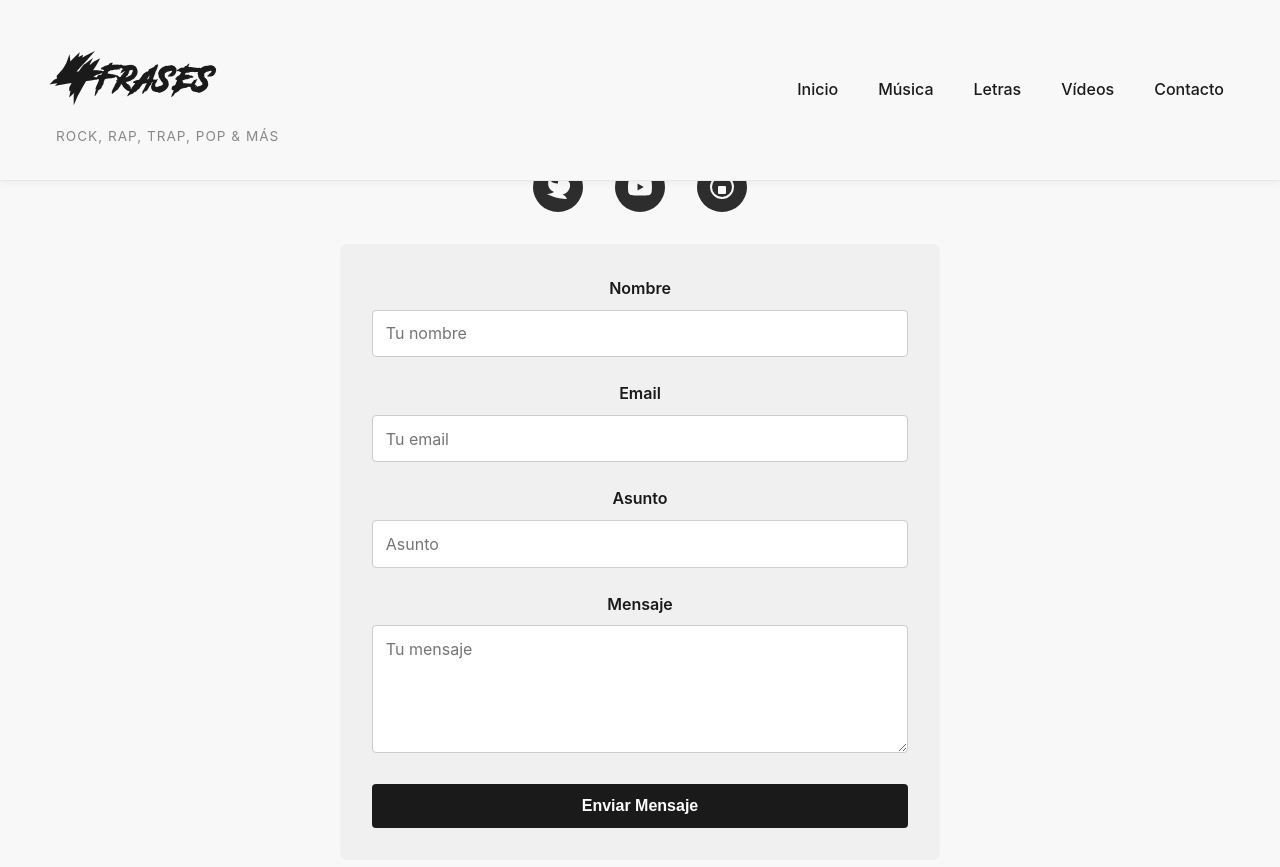
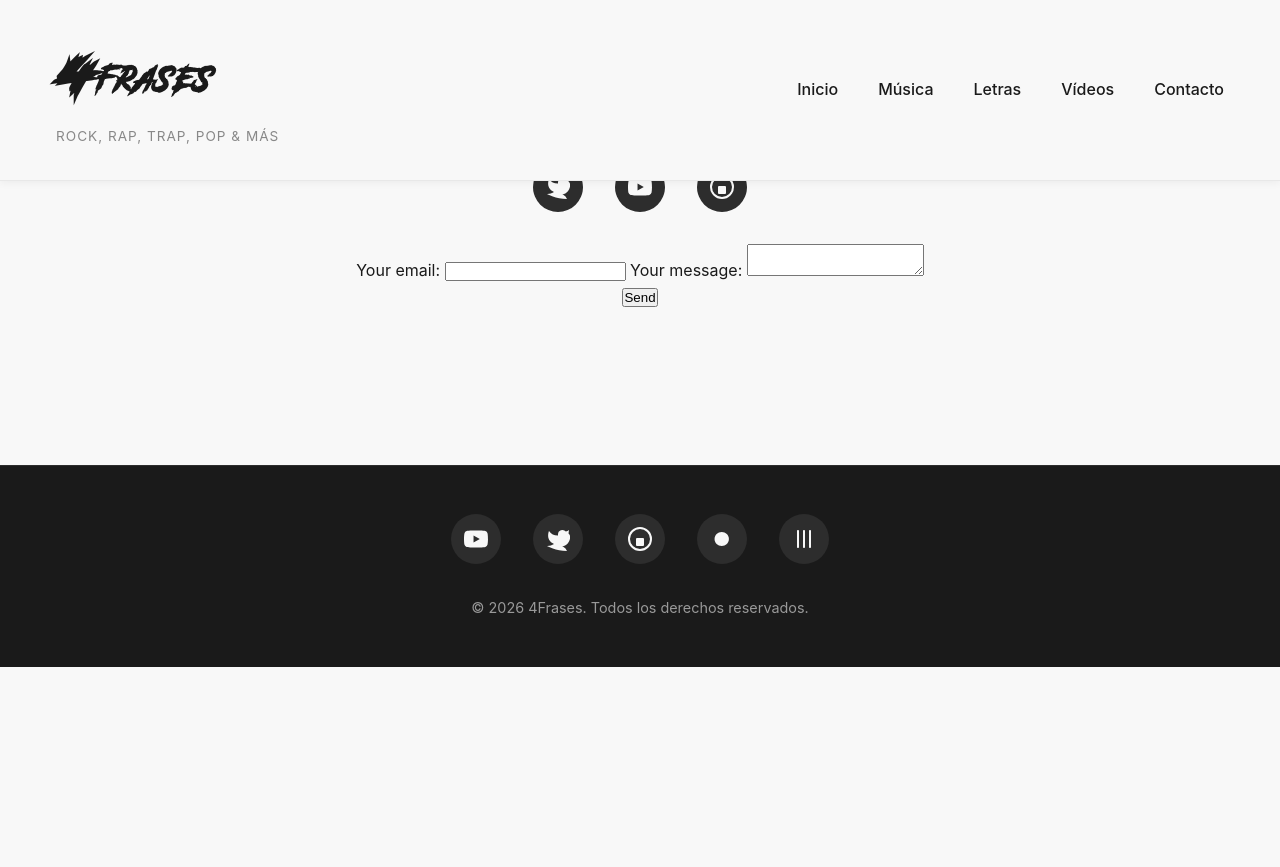
Before and after one commit to 4frases/4frases.github.io, a Jekyll site: the page built from pages/contacto.html, in a window 1280 px wide and 900 px high, scrolled down 316 px. Shown: the top 867 px of the window. Built offline with Jekyll 4.4.1, drawn with Linux system fonts in a browser that asks for light colours; after the commit the page ends 983 px from its top, so only the background shows below that.

Commit message:
Update contacto.html

```diff
--- a/pages/contacto.html
+++ b/pages/contacto.html
@@ -41,43 +41,21 @@
 
 
 
-	         <form action="https://formsubmit.co/contacto@4frases.com" method="POST"
-                  style="background-color: #f0f0f0; padding: 2rem; border-radius: 8px;">
-
-                <div style="margin-bottom: 1.5rem;">
-                    <label for="name" style="display: block; margin-bottom: 0.5rem; font-weight: 600;">Nombre</label>
-                    <input type="text" name="name" placeholder="Tu nombre" required
-                           style="width: 100%; padding: 0.8rem; border: 1px solid #ccc; border-radius: 4px; font-size: 1rem; font-family: inherit;">
-                </div>
-
-                <div style="margin-bottom: 1.5rem;">
-                    <label for="email" style="display: block; margin-bottom: 0.5rem; font-weight: 600;">Email</label>
-                    <input type="email" name="email" placeholder="Tu email" required
-                           style="width: 100%; padding: 0.8rem; border: 1px solid #ccc; border-radius: 4px; font-size: 1rem; font-family: inherit;">
-                </div>
-
-                <div style="margin-bottom: 1.5rem;">
-                    <label for="subject" style="display: block; margin-bottom: 0.5rem; font-weight: 600;">Asunto</label>
-                    <input type="text" name="_subject" placeholder="Asunto"
-                           style="width: 100%; padding: 0.8rem; border: 1px solid #ccc; border-radius: 4px; font-size: 1rem; font-family: inherit;">
-                </div>
-
-                <div style="margin-bottom: 1.5rem;">
-                    <label for="message" style="display: block; margin-bottom: 0.5rem; font-weight: 600;">Mensaje</label>
-                    <textarea name="message" placeholder="Tu mensaje" rows="5" required
-                              style="width: 100%; padding: 0.8rem; border: 1px solid #ccc; border-radius: 4px; font-size: 1rem; font-family: inherit;"></textarea>
-                </div>
-
-                <!-- Campo oculto para redirigir después de enviar -->
-                <input type="hidden" name="_next" value="https://4frases.com">
-
-                <button type="submit"
-                        style="width: 100%; padding: 0.8rem; background-color: #1a1a1a; color: white;
-                               border: none; border-radius: 4px; font-weight: 600; cursor: pointer; font-size: 1rem;
-                               transition: background-color 0.3s ease;">
-                    Enviar Mensaje
-                </button>
-            </form>
+	        <form
+  action="https://formspree.io/f/xpqjngow"
+  method="POST"
+>
+  <label>
+    Your email:
+    <input type="email" name="email">
+  </label>
+  <label>
+    Your message:
+    <textarea name="message"></textarea>
+  </label>
+  <!-- your other form fields go here -->
+  <button type="submit">Send</button>
+</form>
 
 
 
```
